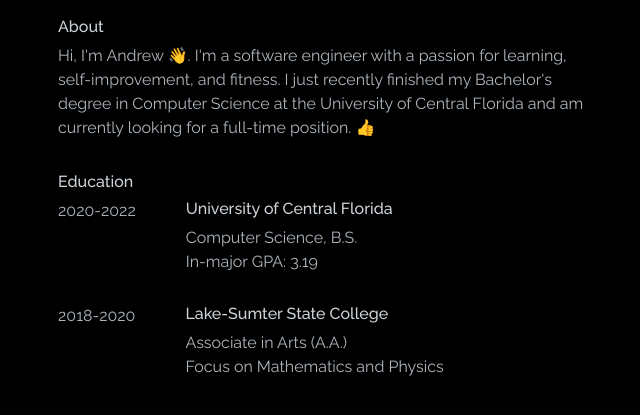
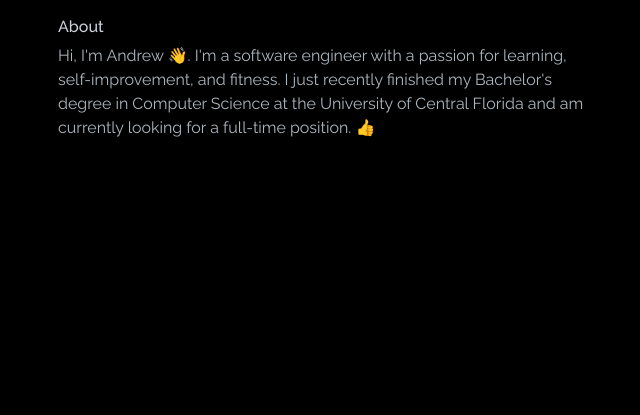
Before and after one commit to AndrewMartyn/andrewmartyn.dev, a plain HTML site: page index.html in a window 1280 px wide. Shown: the part 121-536 px from the top of the page, without its empty margins (310-950 px from the left). Drawn offline with Linux system fonts and the light colour scheme.

Commit message:
removed education section to further debug

```diff
--- a/assets/css/style.css
+++ b/assets/css/style.css
@@ -74,5 +74,5 @@
 }
 
 #education .content {
-  margin-left: 50px;
+  margin-left: 60px;
 }
--- a/index.html
+++ b/index.html
@@ -40,7 +40,7 @@
           Bachelor's degree in Computer Science at the University of Central Florida and am currently looking for a full-time position. 👍
         </p>
       </section>
-      <section id="education">
+      <!-- <section id="education">
         <h2>Education</h2>
         <div class="list-item">
           <p>2020-2022</p>
@@ -58,7 +58,7 @@
             <p>Focus on Mathematics and Physics</p>
           </div>
         </div>
-      </section>
+      </section> -->
       <!-- <footer id="footer">Footer</footer> -->
     </main>
 
```
